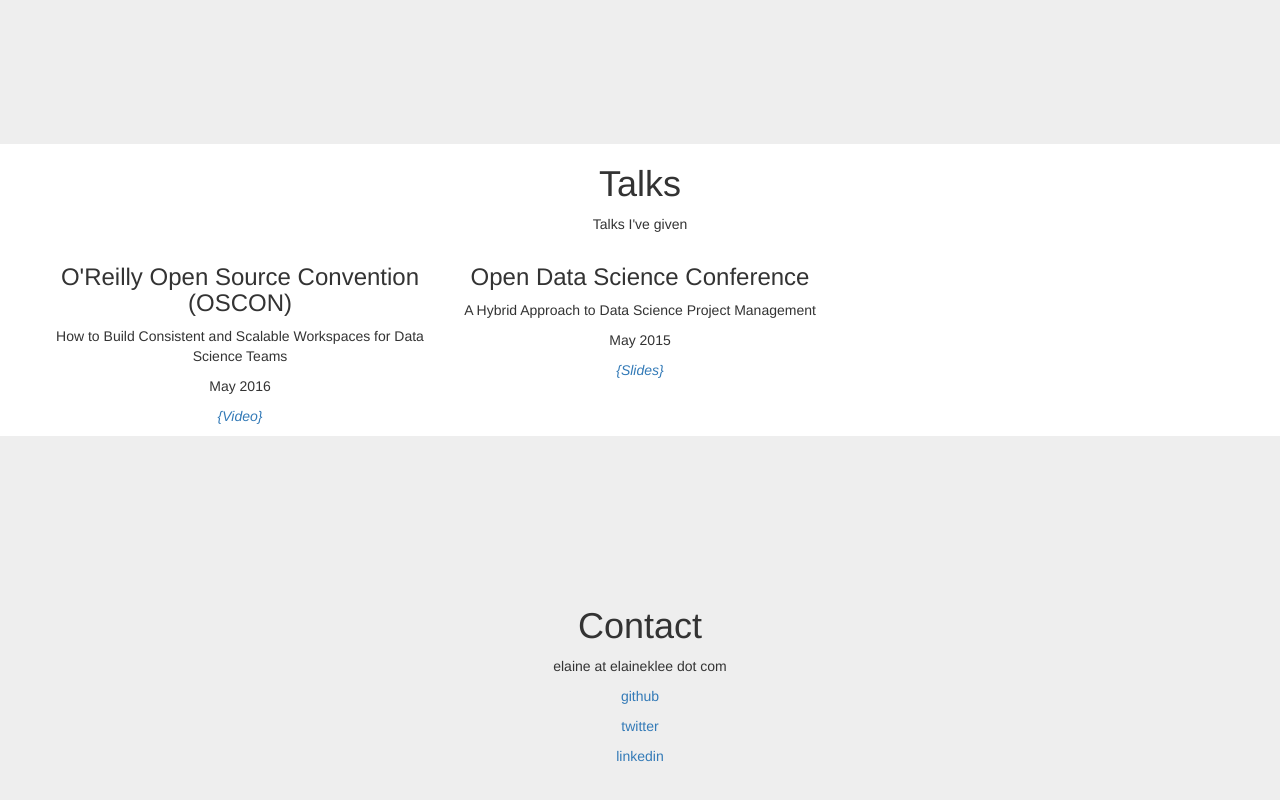
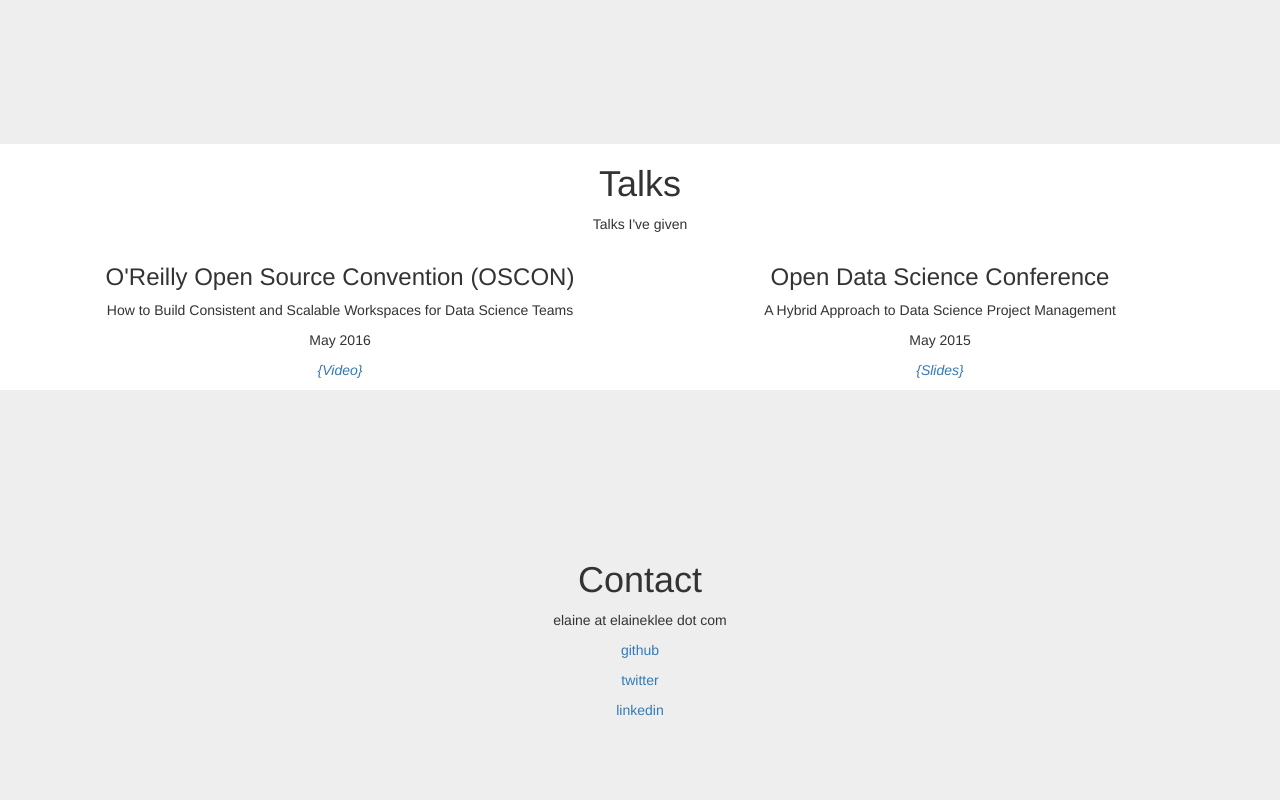
Before and after one commit to elainexmas/elainexmas.github.io, a plain HTML site: page index.html in a window 1280 px wide. Shown: the part 1456-2256 px from the top of the page. Drawn offline with Linux system fonts and the light colour scheme.

Commit message:
fix bootstrap grid

```diff
--- a/index.html
+++ b/index.html
@@ -102,14 +102,14 @@
                     </center>
                 </div>
             <div class="row">
-                <div class="col-xs-12 col-lg-4">
+                <div class="col-xs-12 col-lg-6">
                     <center><h3>O'Reilly Open Source Convention (OSCON)</h3>
                     <p>How to Build Consistent and Scalable Workspaces for Data Science Teams</p>
                         <p>May 2016</p>
                     <p><i><a href="https://www.youtube.com/watch?v=bL-uGOf7UXc">{Video}</a></i></p>
                     </center>
                 </div>
-                <div class="col-xs-12 col-lg-4">
+                <div class="col-xs-12 col-lg-6">
                     <center><h3>Open Data Science Conference</h3>
                     <p>A Hybrid Approach to Data Science Project Management</p>
                         <p>May 2015</p>
```
